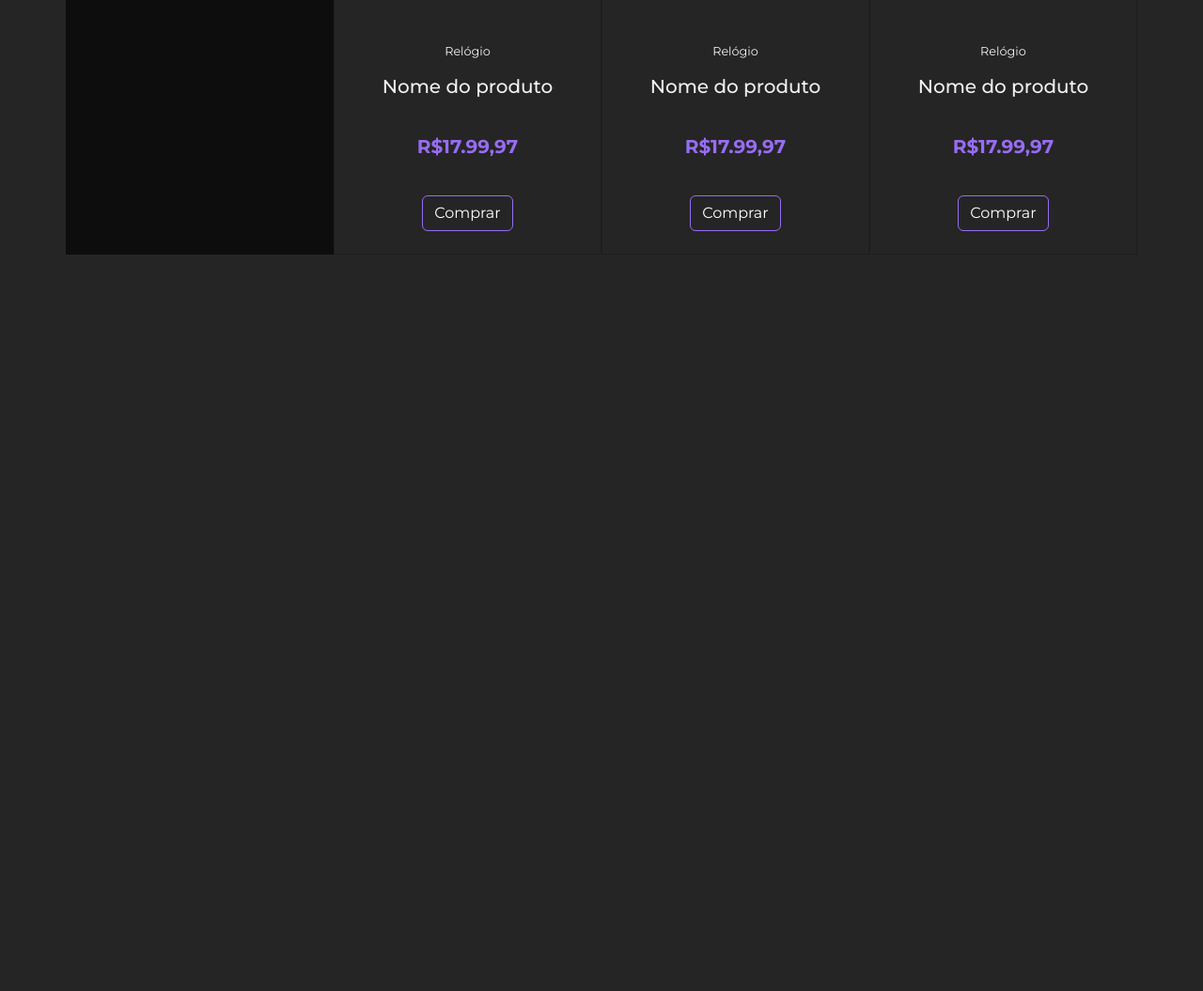
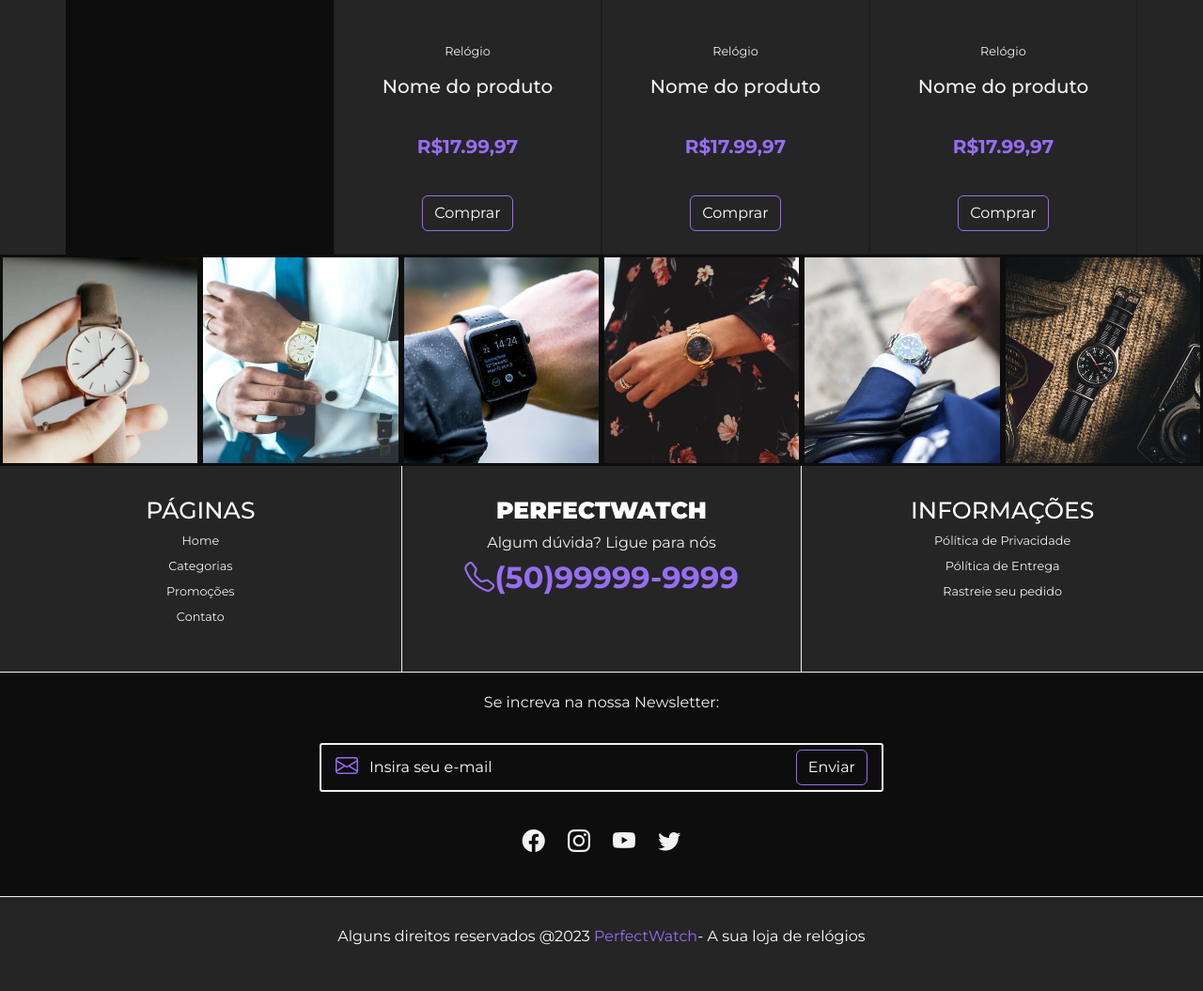
Before and after one commit to s0pa-fria/bootstrap, a plain HTML site: page Fase 1 (Navbar) Alunos/index.html in a window 1280 px wide. Shown: the part 3146-4201 px from the top of the page at 94% size. Before the commit the page ends 3417 px from the top, so only its background shows below. Drawn offline with nearby package versions, Linux system fonts and the light colour scheme.

Commit message:
fim.fase5

```diff
--- a/Fase 1 (Navbar) Alunos/css/styles.css
+++ b/Fase 1 (Navbar) Alunos/css/styles.css
@@ -423,3 +423,139 @@ body {
     width: 90px;
     margin: 2em auto;
 }
+
+/* _______________________________________________________________ */
+/* GALLERY */
+
+/* Estilos para os containers das imagens */
+#gallery .image-container {
+    background-size: cover;
+    background-position: center;
+    height: 225px;
+    cursor: pointer;
+    transition: .5s;
+    border: 3px solid #0d0d0d;
+}
+
+/* Estilos ao passar o mouse sobre as imagens */
+#gallery .image-container:hover {
+    border-color: #976df2;
+}
+
+/* Define a imagem de fundo de cada container */
+#insta1 {
+    background-image: url('../img/insta1.jpg');
+}
+#insta2 {
+    background-image: url('../img/insta2.jpg');
+}
+#insta3 {
+    background-image: url('../img/insta3.jpg');
+}
+#insta4 {
+    background-image: url('../img/insta4.jpg');
+}
+#insta5 {
+    background-image: url('../img/insta5.jpg');
+}
+#insta6 {
+    background-image: url('../img/insta6.jpg');
+}
+
+/* _______________________________________________________________ */
+/* FOOTER */
+
+/* Linha dos links no rodapé */
+#footer-links-container {
+    border-bottom: 1px solid #f2f2f2;
+}
+
+#footer .footer-column {
+    padding: 2em;
+    flex-direction: column;
+    align-items: center;
+    justify-content: center;
+    text-align: center;
+}
+
+/* Para as colunas do rodapé em telas maiores */
+@media(min-width: 795px) {
+    #footer .footer-column{
+        padding: 5em 2 em;
+    }
+}
+
+#footer-links-container h3{
+    font-size: 25px;
+    text-transform: uppercase;
+}
+
+#footer-links-container li{
+    font-size: .8em;
+    text-align: center;
+}
+
+#footer-links-container li a{
+    text-decoration: none;
+}
+
+#footer-links-container li a:hover{
+    color: #976df2;
+}
+
+#footer-center{
+    border-left: 1px solid #f2f2f2;
+    border-right: 1px solid #f2f2f2;
+}
+
+#footer-center h3{
+    font-weight: 900;
+}
+
+#footer-center .store-phone{
+    color: #976df2;
+    font-weight: bold;
+    font-size: 2rem;
+    margin-top: -15px;
+}
+
+#newsletter-container{
+    background-color: #0d0d0d;
+    border-bottom: 1px solid #f2f2f2;
+    text-align: center;
+    padding: 20px;
+}
+
+#news-form{
+    max-width: 600px;
+    margin: 15px auto;
+}
+
+#news-form i{
+    font-size: 1.5em;
+}
+
+#news-form .btn{
+    color: #fff;
+}
+
+#social-container{
+    margin: 20px auto;
+}
+
+#social-container i{
+    font-size: 1.5em;
+    margin: 10px;
+    cursor: pointer;
+    color: #f2f2f2;
+    transition: .3s;
+}
+
+#social-container i:hover{
+    color: #976df2;
+}
+
+#copy-container{
+    text-align: center;
+    padding: 30px;
+}
--- a/Fase 1 (Navbar) Alunos/index.html
+++ b/Fase 1 (Navbar) Alunos/index.html
@@ -406,5 +406,75 @@
   </div>
 
   <!-- ___________________________________________________ -->
+  <!-- GALLERY -->
+
+  <div class="container-fluid" id="gallery">
+    <div class="row">
+      <!-- Colunas para as imagens da galeria -->
+      <div class="col-6 col-md-2 image-container" id="insta1"></div>
+      <div class="col-6 col-md-2 image-container" id="insta2"></div>
+      <div class="col-6 col-md-2 image-container" id="insta3"></div>
+      <div class="col-6 col-md-2 image-container" id="insta4"></div>
+      <div class="col-6 col-md-2 image-container" id="insta5"></div>
+      <div class="col-6 col-md-2 image-container" id="insta6"></div>
+    </div>
+  </div>
+
+  <!-- FOOTER -->
+  <footer id="footer">
+    <div class="container-fluid" id="footer-links-container">
+      <div class="row">
+        <!-- Coluna para links das páginas -->
+        <div class="col-12 col-md-4 footer-column">
+          <h3>Páginas</h3>
+          <!-- Lista para links de páginas -->
+          <ul class="list-unstyled">
+            <li class="mb-2"><a href="#" class="secondary-color">Home</a></li>
+            <li class="mb-2"><a href="#" class="secondary-color">Categorias</a></li>
+            <li class="mb-2"><a href="#" class="secondary-color">Promoções</a></li>
+            <li class="mb-2"><a href="#" class="secondary-color">Contato</a></li>
+          </ul>
+        </div>
+        <div class="col-12 col-md-4 footer-column" id="footer-center">
+          <h3>PerfectWatch</h3>
+          <p class="secondary-color">Algum dúvida? Ligue para nós</p>
+          <p class="store-phone"><i class="bi bi-telephone"></i>(50)99999-9999</p>
+        </div>
+        <div class="col-12 col-md-4 footer-column" id="footer-column">
+          <h3>Informações</h3>
+          <ul class="list-unstyled">
+            <li class="mb-2"><a href="#" class="secondary-color">Pólítica de Privacidade</a></li>
+            <li class="mb-2"><a href="#" class="secondary-color">Pólítica de Entrega</a></li>
+            <li class="mb-2"><a href="#" class="secondary-color">Rastreie seu pedido</a></li>
+          </ul>
+        </div>
+      </div>
+    </div>
+    <!-- Seção para a newsletter -->
+    <div class="container-fluid" id="newsletter-container">
+      <div class="col-12">
+        <div class="row">
+          <p class="secondary-color">Se increva na nossa Newsletter:</p>
+          <!-- Formulário para incrição na newsletter -->
+          <form class="d-flex" id="news-form">
+            <i class="bi bi-envelope primary-color"></i>
+            <input class="form-control me-2" placeholder="Insira seu e-mail">
+            <button class="btn secondary-bg-color" type="submit">Enviar</button>
+          </form>
+        </div>
+      </div>
+      <!-- Ícones de redes sociais -->
+      <div class="col-12" id="social-container">
+        <i class="bi bi-facebook"></i>
+        <i class="bi bi-instagram"></i>
+        <i class="bi bi-youtube"></i>
+        <i class="bi bi-twitter"></i>
+      </div>
+    </div>
+    <!-- Texto de direitos autorais -->
+    <div class="container" id="copy-container">
+      <p>Alguns direitos reservados @2023 <span class="primary-color">PerfectWatch</span>- A sua loja de relógios</p>
+    </div>
+  </footer>
 </body>
 </html>
```
